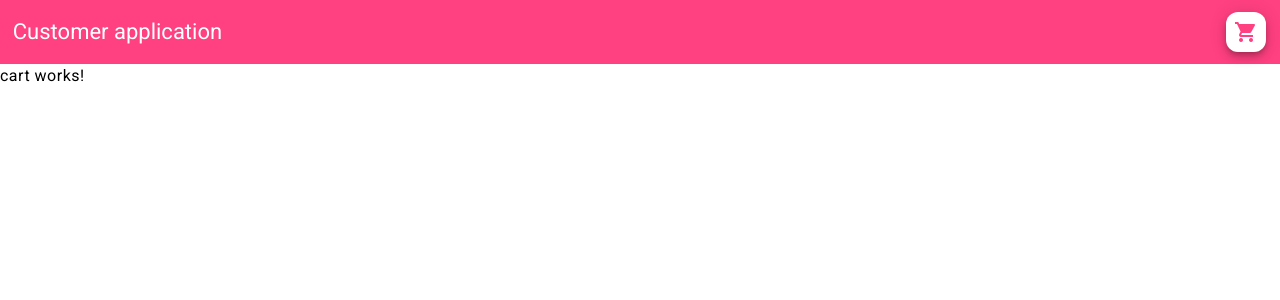
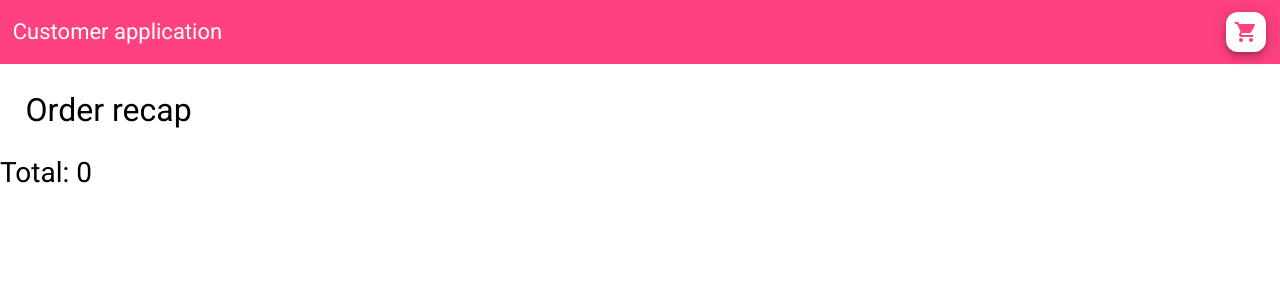
Before and after one commit to DistributedCafe/DistributedCafeProject, an Angular app in the folder customer-application/: page /cart in a window 1280 px wide. Shown: the top 300 px of the page. Built offline with nearby package versions, Linux system fonts and the light colour scheme.

Commit message:
chore: add initial cart implementation

```diff
--- /dev/null
+++ b/customer-application/src/app/cart-card/cart-card.component.css
@@ -0,0 +1,4 @@
+.cart{
+    margin-left: auto;
+    margin-right: 0;
+}
--- /dev/null
+++ b/customer-application/src/app/cart-card/cart-card.component.html
@@ -0,0 +1,17 @@
+<mat-card class="card" appearance="outlined">
+    <mat-card-header>
+        <button mat-mini-fab class="cart">
+            <mat-icon>close</mat-icon>
+        </button>
+      <mat-card-title>{{beautifyDbName(orderItem.name)}}</mat-card-title>
+    </mat-card-header>
+    <mat-card-content class="content">
+        <p>
+            <mat-form-field appearance="outline">
+                <mat-label>Quantity</mat-label>
+                <input type="number" matInput value=1 min="1" max="999" [(ngModel)]="orderItem.quantity" (change)="update()">
+                <mat-hint>Ex. 1</mat-hint>
+            </mat-form-field>
+        </p>
+    </mat-card-content>
+  </mat-card>
--- /dev/null
+++ b/customer-application/src/app/cart-card/cart-card.component.ts
@@ -0,0 +1,46 @@
+import { Component, Input } from '@angular/core';
+import { MatCardModule } from '@angular/material/card';
+import { MatFormFieldModule } from '@angular/material/form-field';
+import { MatInputModule } from '@angular/material/input';
+import { FormsModule } from '@angular/forms';
+import { CommonModule } from '@angular/common';
+import { beautifyDbName } from '../../utils/utils';
+import { MatIconModule } from '@angular/material/icon';
+import { MatButtonModule } from '@angular/material/button';
+
+@Component({
+  selector: 'cart-card',
+  standalone: true,
+  imports: [MatCardModule,
+    MatFormFieldModule,
+    MatInputModule,
+    FormsModule,
+    CommonModule,
+    MatIconModule,
+    MatButtonModule
+  ],
+  templateUrl: './cart-card.component.html',
+  styleUrl: './cart-card.component.css'
+})
+export class CartCardComponent {
+
+  @Input()
+  orderItem!: any
+
+  quantity = 1
+
+  beautifyDbName(name: string) {
+    return beautifyDbName(name)
+  }
+
+  update() {
+    let cart = JSON.parse(localStorage.getItem("cart")!)
+    cart.forEach((item: any) => {
+      if (item.name == this.orderItem.name) {
+        item.quantity = this.orderItem.quantity
+      }
+    })
+    localStorage.setItem("cart", JSON.stringify(cart))
+    console.log(localStorage.getItem("cart"))
+  }
+}
--- a/customer-application/src/app/cart/cart.component.css
+++ b/customer-application/src/app/cart/cart.component.css
@@ -0,0 +1,9 @@
+.title, .recap{
+    margin-left: 2%;
+    width: 50%;
+}
+
+.title{
+    margin-top: 2%;
+    margin-bottom: 2%;
+}
--- a/customer-application/src/app/cart/cart.component.html
+++ b/customer-application/src/app/cart/cart.component.html
@@ -1 +1,9 @@
-<p>cart works!</p>
+<h4 class="title">Order recap</h4>
+<h5>Total: {{totalAmount(order)}}</h5>
+<div class="recap">
+    @for (item of order; track $index) {
+        <p>
+            <cart-card [orderItem]="item"></cart-card>
+        </p>
+    }
+</div>
--- a/customer-application/src/app/cart/cart.component.ts
+++ b/customer-application/src/app/cart/cart.component.ts
@@ -1,16 +1,32 @@
 import { Component } from '@angular/core';
+import { CartCardComponent } from "../cart-card/cart-card.component";
 
 @Component({
   selector: 'cart',
   standalone: true,
-  imports: [],
+  imports: [CartCardComponent],
   templateUrl: './cart.component.html',
   styleUrl: './cart.component.css'
 })
 export class CartComponent {
 
-  constructor() {
-    console.log(localStorage.getItem("cart"))
+  order: any[] = Array()
+  totalAmount(cart: any[]) {
+    console.log(JSON.stringify(cart))
+    let total = 0
+    cart.forEach((item: any) => {
+      //console.log("--> " + item.price + " -> " + Number(item.price))
+      //console.log("--> " + item.quantity + " -> " + Number(item.quantity))
+      total = total + (Number(item.price) * Number(item.quantity))
+    })
+    return total
   }
 
+  constructor() {
+    let cart = localStorage.getItem("cart")
+    console.log(cart)
+    if (cart != null) {
+      this.order = JSON.parse(cart)
+    }
+  }
 }
--- a/customer-application/src/app/item-card/item-card.component.ts
+++ b/customer-application/src/app/item-card/item-card.component.ts
@@ -6,6 +6,7 @@ import { MatInputModule } from '@angular/material/input';
 import { FormsModule } from '@angular/forms';
 import { CommonModule } from '@angular/common';
 import { Item } from '../../utils/Item';
+import { beautifyDbName } from '../../utils/utils';
 
 @Component({
   selector: 'item-card',
@@ -21,15 +22,16 @@ import { Item } from '../../utils/Item';
   styleUrl: './item-card.component.css'
 })
 export class ItemCardComponent {
+  beautifyDbName(name: string) {
+    return beautifyDbName(name)
+  }
 
   @Input()
   item!: Item
 
   quantity = 1
 
-  beautifyDbName(name: string) {
-    return name.replaceAll("_", " ")
-  }
+
 
   idItemAdded(cart: any[]) {
     let isPresent = false
@@ -44,7 +46,8 @@ export class ItemCardComponent {
   onClick() {
     let newOrderItem = {
       "name": this.item.name,
-      "quantity": this.quantity
+      "quantity": this.quantity,
+      "price": this.item.price
     }
 
     let cart: any[] = Array()
--- /dev/null
+++ b/customer-application/src/utils/utils.ts
@@ -0,0 +1,3 @@
+export function beautifyDbName(name: string) {
+  return name.replaceAll("_", " ")
+}
```
Also changed, not shown: 1 other file (tests, documents, lock files or other folders).
